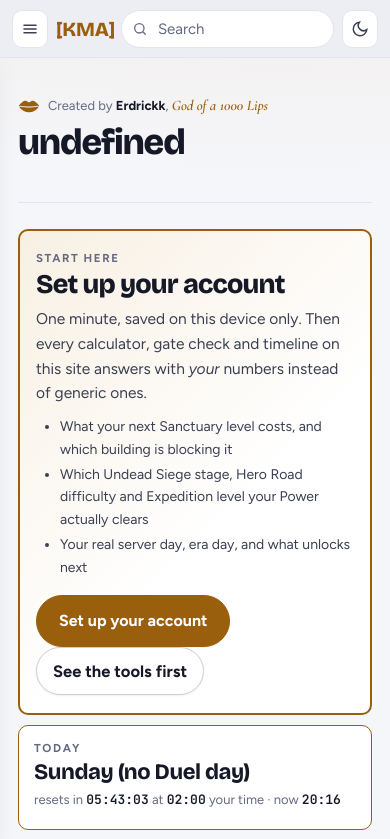
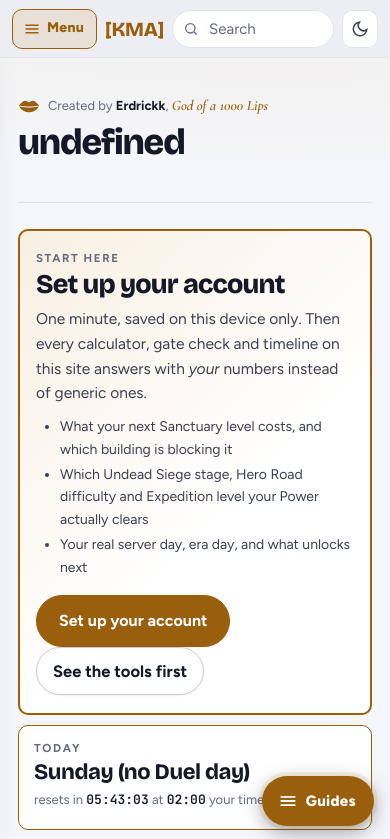
Before and after one commit to kma-alliance/kma-alliance.github.io, a plain HTML site: page site/index.html in a window 390 px wide. Shown: the top 839 px of the page. Drawn offline with nearby package versions, Linux system fonts and the light colour scheme.

Commit message:
Mobile menu: labelled Menu button, floating Guides button, close button

```diff
--- a/site/app.js
+++ b/site/app.js
@@ -103,7 +103,7 @@
     var hasProfile = false;
     try { hasProfile = !!localStorage.getItem("kma-profile"); } catch (e) {}
     var active = "/" + (location.hash.replace(/^#\/?/, "").split("/")[0] || "");
-    var html = '<div class="side-pins">';
+    var html = '<div class="side-head"><span>Guides</span><button type="button" class="side-close" aria-label="Close menu">Close ✕</button></div><div class="side-pins">';
     PINNED.forEach(function (p) {
       html += '<a href="#' + p[0] + '" data-route="' + p[0] + '"' + (p[0] === "/my-account" ? ' class="side-acct"' : "") + ">" +
         (ICO[p[2]] || ICO.ref).replace("<svg", '<svg class="g-ico"') + esc(p[1]) +
@@ -571,11 +571,14 @@
   // ---------- init ----------
   function init() {
     buildSidebar();
-    $("#menuBtn").innerHTML = ICO.menu;
+    $("#menuBtn").innerHTML = ICO.menu + '<span class="menu-label">Menu</span>';
     $("#searchIco").innerHTML = ICO.search;
     applyThemeBtn();
     $("#themeBtn").addEventListener("click", toggleTheme);
     $("#menuBtn").addEventListener("click", function () { document.body.classList.toggle("nav-open"); });
+    var fab = $("#navFab"); if (fab) fab.addEventListener("click", function () { document.body.classList.add("nav-open"); });
+    document.addEventListener("click", function (e) { if (e.target.closest && e.target.closest(".side-close")) document.body.classList.remove("nav-open"); });
+    document.addEventListener("keydown", function (e) { if (e.key === "Escape") document.body.classList.remove("nav-open"); });
     $("#scrim").addEventListener("click", function () { document.body.classList.remove("nav-open"); });
     searchBox = $("#search"); results = $("#searchResults");
     searchBox.addEventListener("input", function () { doSearch(searchBox.value); });
--- a/site/components.css
+++ b/site/components.css
@@ -414,3 +414,31 @@ pre.bk-broken { border: 1px dashed var(--red); }
 }
 .article ol.quiz-list, .article ol.bk-steps-list { padding-left: 0; max-width: none; margin: 0; }
 .article .quiz-list li, .article .bk-steps-list li { margin-bottom: 0; }
+
+/* ---------- mobile menu: easier to find and open ---------- */
+.nav-fab, .side-head { display: none; }
+@media (max-width: 860px) {
+  .menu-btn { width: auto !important; flex: 0 0 auto !important; padding: 0 12px 0 10px; gap: 6px; height: 40px;
+    border: 1.5px solid var(--accent); color: var(--accent); background: var(--accent-soft); font-weight: 800; font-size: 14px; }
+  .menu-btn svg { width: 18px; height: 18px; }
+  .menu-label { letter-spacing: .02em; }
+  .nav-fab { position: fixed; right: 16px; bottom: calc(18px + env(safe-area-inset-bottom, 0px)); z-index: 34;
+    display: inline-flex; align-items: center; gap: 8px; height: 50px; padding: 0 18px 0 16px; border: 0; border-radius: 999px;
+    background: var(--accent); color: var(--accent-ink); font: 800 15px var(--font-body); letter-spacing: .02em;
+    box-shadow: 0 6px 20px rgba(0,0,0,.35), 0 0 0 4px var(--glow); cursor: pointer; }
+  .nav-fab svg { width: 20px; height: 20px; }
+  .nav-fab:active { transform: scale(.97); }
+  body.nav-open .nav-fab { display: none; }
+  .side-head { display: flex; align-items: center; justify-content: space-between; margin: -4px 0 12px; padding-bottom: 10px; border-bottom: 1px solid var(--line); }
+  .side-head span { font-family: var(--font-display); font-weight: 800; font-size: 20px; letter-spacing: -0.02em; }
+  .side-close { border: 1px solid var(--line-strong); background: var(--surface); color: var(--text); border-radius: 999px; padding: 6px 12px; font: 700 13px var(--font-body); cursor: pointer; }
+  .sidebar { width: min(88vw, 340px) !important; }
+  .content { padding-bottom: 96px !important; }
+}
+@media print { .nav-fab { display: none !important; } }
+@media (max-width: 860px) {
+  .topbar .brand { flex: 0 0 auto; }
+  .topbar .search-wrap { flex: 1 1 0; min-width: 0; }
+  .search-wrap input { min-width: 0; width: 100%; }
+}
+@media (max-width: 340px) { .menu-label { display: none; } .menu-btn { padding: 0 10px; } }
--- a/site/index.html
+++ b/site/index.html
@@ -8,7 +8,7 @@
 <link rel="preconnect" href="https://fonts.googleapis.com">
 <link rel="stylesheet" href="https://fonts.googleapis.com/css2?family=Bricolage+Grotesque:opsz,wght@12..96,500..800&family=Figtree:ital,wght@0,400..800;1,400&family=JetBrains+Mono:wght@400;600&family=Cormorant+Garamond:ital,wght@1,600&display=swap">
 <link rel="stylesheet" href="styles.css?v=342f86ec">
-<link rel="stylesheet" href="components.css?v=e7a7edf8">
+<link rel="stylesheet" href="components.css?v=43fd482c">
 </head>
 <body>
 <header class="topbar">
@@ -25,6 +25,7 @@
   <button class="icon-btn" id="themeBtn" aria-label="Toggle light and dark theme"></button>
 </header>
 <div class="scrim" id="scrim"></div>
+<button class="nav-fab" id="navFab" type="button" aria-label="Open the guides menu"><svg viewBox="0 0 24 24" fill="none" stroke="currentColor" stroke-width="2.2" stroke-linecap="round" aria-hidden="true"><path d="M4 7h16M4 12h16M4 17h16"/></svg><span>Guides</span></button>
 <div class="shell">
   <nav class="sidebar" id="sidebar" aria-label="Guides"></nav>
   <div class="main">
@@ -34,12 +35,12 @@
 </div>
 <script data-goatcounter="https://erdrickk.goatcounter.com/count" data-goatcounter-settings='{"no_onload": true}' async src="//gc.zgo.at/count.js"></script>
 <script src="https://cdnjs.cloudflare.com/ajax/libs/marked/12.0.2/marked.min.js"></script>
-<script src="content/guides.js?v=9e761060"></script>
+<script src="content/guides.js?v=d0e71104"></script>
 <script src="data.js?v=b3eb44b6"></script>
 <script src="visuals.js?v=579b5e3f"></script>
 <script src="visuals-art.js?v=3715dbef"></script>
 <script src="blocks.js?v=155068da"></script>
 <script src="tools.js?v=2862d3bf"></script>
-<script src="app.js?v=c3c88d90"></script>
+<script src="app.js?v=a6f6215d"></script>
 </body>
 </html>
```
